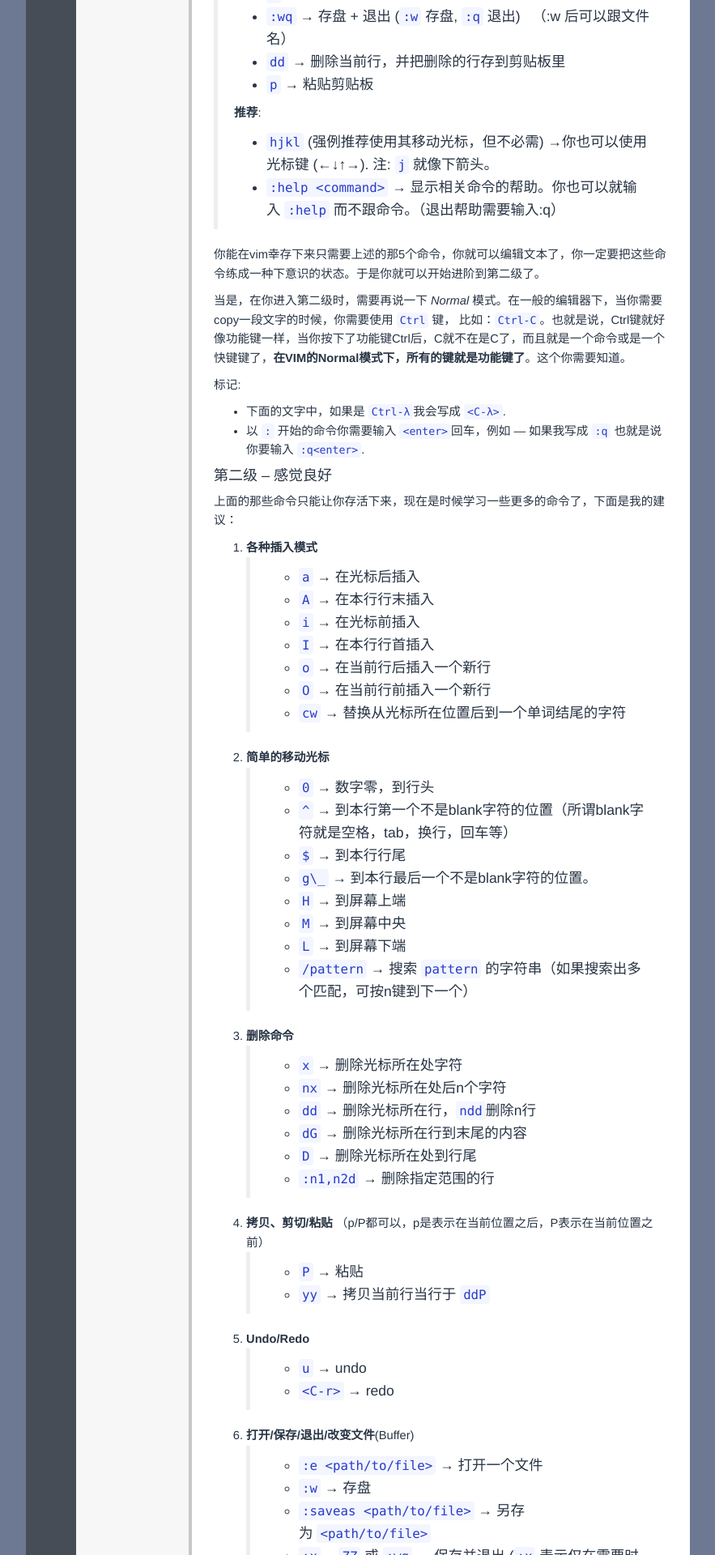
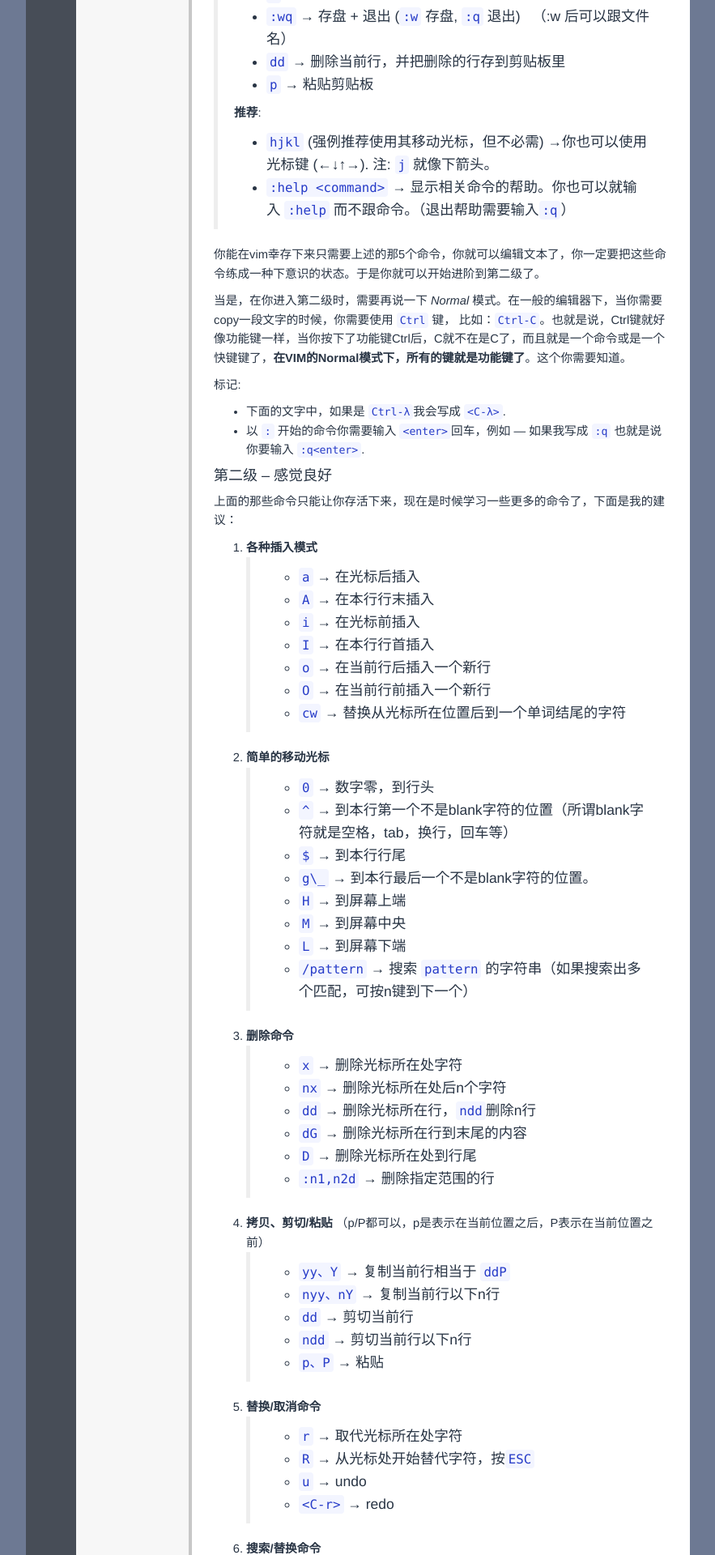
Before and after one commit to polyHong/polyHong.github.io, a Jekyll site: the page built from _posts/tech/2017-04-13-vim-exercise-tutorial.md, in a window 1280 px wide. Shown: the part 1222-3142 px from the top of the page at 81% size, without its empty margins (198-1081 px from the left). Built offline with Jekyll 4.4.1, drawn with Linux system fonts in a browser that asks for light colours; Markdown is read by kramdown in place of the engine named in the settings; comment, search, counter and statistics services are not loaded; some of the changed text lies outside the part shown.

Commit message:
upload vim learning post

```diff
--- a/_posts/tech/2017-04-13-vim-exercise-tutorial.md
+++ b/_posts/tech/2017-04-13-vim-exercise-tutorial.md
@@ -72,7 +72,7 @@ Vim the Six Billion Dollar editor
 <p><strong>推荐</strong>:</p>
 <ul>
 <li><code>hjkl</code> (强例推荐使用其移动光标，但不必需) →你也可以使用光标键 (←↓↑→). 注: <code>j</code> 就像下箭头。</li>
-<li><code>:help &lt;command&gt;</code> → 显示相关命令的帮助。你也可以就输入&nbsp;<code>:help</code>&nbsp;而不跟命令。（退出帮助需要输入:q）</li>
+<li><code>:help &lt;command&gt;</code> → 显示相关命令的帮助。你也可以就输入&nbsp;<code>:help</code>&nbsp;而不跟命令。（退出帮助需要输入<code>:q</code>）</li>
 </ul>
 </blockquote>
 
@@ -133,16 +133,31 @@ Vim the Six Billion Dollar editor
 <li><strong>拷贝、剪切/粘贴</strong> （p/P都可以，p是表示在当前位置之后，P表示在当前位置之前）<br>
 <blockquote>
 <ul>
-<li><code>P</code> → 粘贴</li>
-<li><code>yy</code> → 拷贝当前行当行于&nbsp;<code>ddP</code></li>
+<li><code>yy、Y</code> → 复制当前行相当于&nbsp;<code>ddP</code></li>
+<li><code>nyy、nY</code> → 复制当前行以下n行</li>
+<li><code>dd</code> → 剪切当前行</li>
+<li><code>ndd</code> → 剪切当前行以下n行</li>
+<li><code>p、P</code> → 粘贴</li>
 </ul>
 </blockquote>
 </li>
-<li><strong>Undo/Redo</strong><br>
+<li><strong>替换/取消命令</strong><br>
 <blockquote>
 <ul>
+<li><code>r</code> → 取代光标所在处字符</li>
+<li><code>R</code> → 从光标处开始替代字符，按<code>ESC</code></li>
 <li><code>u</code> → undo</li>
 <li><code>&lt;C-r&gt;</code> → redo</li>
+</ul>
+</blockquote>
+</li>
+<li><strong>搜索/替换命令</strong><br>
+<blockquote>
+<ul>
+<li><code>/string</code> → 向前搜索指定字符串，搜索时忽略大小写<code>:set ic</code></li>
+<li><code>n</code> → 搜索指定字符串的下一个出现位置</li>
+<li><code>:%s/old/new/g</code> → 全文替换指定字符串符</li>
+<li><code>:n1,n2s/old/new/g</code> → 在一定范围内替换指定字符串</li>
 </ul>
 </blockquote>
 </li>
```
Also changed, not shown: 1 other file.
